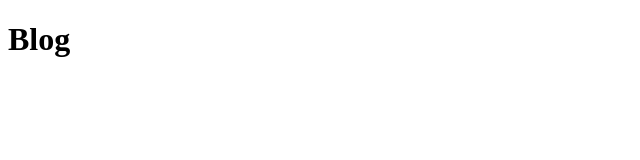
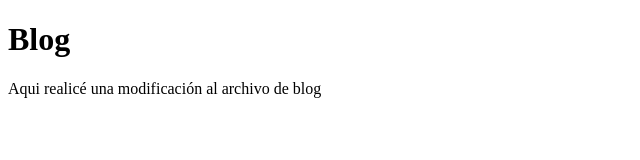
Before and after one commit to LuiisC/arg_programa_practicas, a plain HTML site: page blog.html in a window 1280 px wide. Shown: the whole page, without its empty margins (0-640 px from the left). Drawn offline with Linux system fonts and the light colour scheme.

Commit message:
Edicion de blog

```diff
--- a/blog.html
+++ b/blog.html
@@ -7,5 +7,6 @@
 </head>
 <body>
     <h1>Blog</h1>
+    <p>Aqui realicé una modificación al archivo de blog</p>
 </body>
 </html>
```
